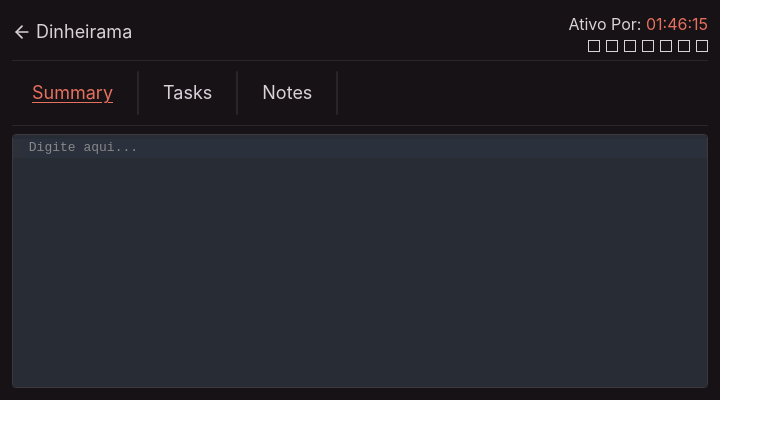
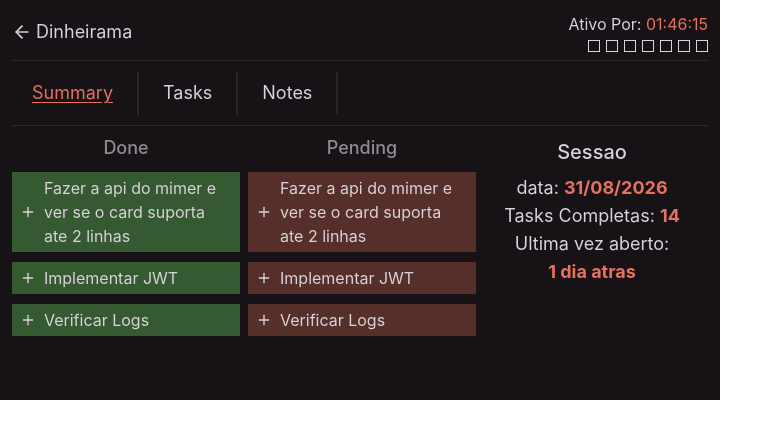
Before and after one commit to retr0lbb/continum, a React (Vite) app: page /project in a window 1280 px wide. Shown: the top 438 px of the page, without its empty margins (0-783 px from the left). Built offline with nearby package versions, Linux system fonts and the light colour scheme.

Commit message:
feat: improve tab switch by altering visibility

```diff
--- a/src/components/tabSwitcher.tsx
+++ b/src/components/tabSwitcher.tsx
@@ -14,7 +14,8 @@ export function TabSwitcher(props: TabSwitcherProps){
 
 interface TabProps{
     name: string,
-    isSelected?: boolean
+    isSelected?: boolean,
+    onClick?: () => void
 }
 
 const tabVariant = tv({
@@ -30,7 +31,7 @@ const tabVariant = tv({
 export function Tab(props: TabProps){
     return(
         <>
-            <p className={tabVariant({isSelected: props.isSelected})}>{props.name}</p>
+            <button onClick={props.onClick} className={tabVariant({isSelected: props.isSelected})}>{props.name}</button>
             <div className="h-full w-0.5 bg-main-text/10 rounded-full" />
         </>
     )
--- a/src/components/tabs/notes-tab.tsx
+++ b/src/components/tabs/notes-tab.tsx
@@ -1,9 +1,11 @@
 import { MarkdownEditor } from "../markdownEditor";
 
-
-export function NotesTab(){
+interface NotesTabProps{
+    isVisible?: boolean
+}
+export function NotesTab(props: NotesTabProps){
     return(
-        <div className="flex flex-1 flex-col">
+        <div className={`flex flex-1 flex-col ${!props.isVisible && "hidden"}`}>
             <div className="flex flex-1 text-main-text w-full overflow-hidden">
                 <MarkdownEditor />
             </div>
--- a/src/components/tabs/summary-tab.tsx
+++ b/src/components/tabs/summary-tab.tsx
@@ -1,9 +1,11 @@
 import { DiffCard } from "../diff-card";
 
-
-export function SummaryTab(){
+interface SummaryTabProps{
+    isVisible?: boolean
+}
+export function SummaryTab(props: SummaryTabProps){
     return(
-        <div className="flex flex-1">
+        <div className={`flex flex-1 ${!props.isVisible && "hidden"}`}>
             <div className="flex gap-2">
                 <div className="flex flex-col items-center gap-2.5 w-1/2 pb-2 overflow-hidden">
                     <p className="w-full text-muted-text text-lg font-medium text-center">Done</p>
--- a/src/components/tabs/tasks-tab.tsx
+++ b/src/components/tabs/tasks-tab.tsx
@@ -19,13 +19,17 @@ const columns = [
     },
 ]
 
-export function TasksTab(){
+interface TasksTabProps{
+    isVisible?: boolean
+}
+
+export function TasksTab(props: TasksTabProps){
     const { handleKeyDown, isSelected, containerRef } = useTaskSelection(columns)
 
     return (
         <div
             ref={containerRef}
-            className="w-full h-full flex flex-col outline-none overflow-hidden"
+            className={`w-full h-full flex flex-col outline-none overflow-hidden ${!props.isVisible && "hidden"}`}
             onKeyDown={handleKeyDown}
             tabIndex={0}
         >
--- a/src/routes/pages/mainPage.tsx
+++ b/src/routes/pages/mainPage.tsx
@@ -4,9 +4,13 @@ import { Tab, TabSwitcher } from "../../components/tabSwitcher";
 import { SummaryTab } from "../../components/tabs/summary-tab";
 import { TasksTab } from "../../components/tabs/tasks-tab";
 import { NotesTab } from "../../components/tabs/notes-tab";
+import { useState } from "react";
 
 
 export function MainPage(){
+
+    const [tab, setTab] = useState<"task" | "summary" | "notes">("summary")
+
     return <main className="w-180 h-100 bg-background-main flex flex-col p-3 gap-2">
         <div className="flex items-center justify-between">
             <div className="flex items-center justify-center gap-1">
@@ -23,16 +27,15 @@ export function MainPage(){
         <div className="w-full h-px bg-main-text/10"/>
 
         <TabSwitcher>
-            <Tab name="Summary" isSelected />
-            <Tab name="Tasks" />
-            <Tab name="Notes" />
+            <Tab onClick={() => setTab("summary")} name="Summary" isSelected={tab === "summary"} />
+            <Tab onClick={() => setTab("task")} name="Tasks" isSelected={tab === "task"}/>
+            <Tab onClick={() => setTab("notes")} name="Notes" isSelected={tab === "notes"}/>
         </TabSwitcher>
 
         <div className="w-full h-px bg-main-text/10"/>
 
-        {/* <SummaryTab /> */}
-        {/* <TasksTab /> */}
-        <NotesTab />
-
+       <SummaryTab  isVisible={tab === "summary" }/>
+        <TasksTab isVisible={tab === "task"} />
+        <NotesTab isVisible={tab === "notes"} />
     </main>
 }
```
